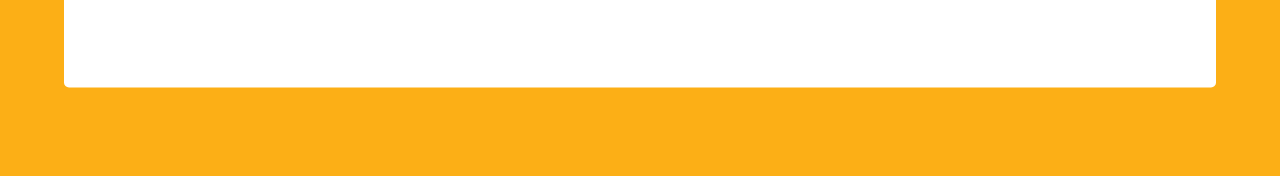
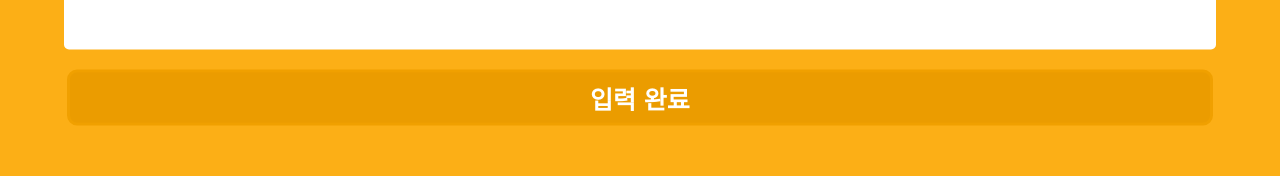
Before and after one commit to KB-HE-Service/KB-HE-Service-FE, a React (Vite) app: page /privacy in a window 1280 px wide. Shown: the part 551-727 px from the top of the page. Built offline with nearby package versions, Linux system fonts and the light colour scheme.

Commit message:
chore: apply button in privacy

```diff
--- a/src/app/AppStyles.tsx
+++ b/src/app/AppStyles.tsx
@@ -4,6 +4,10 @@ const Styles = css`
   * {
     font-family: "Gowun Dodum", sans-serif;
   }
+
+  body {
+    overflow-y: hidden;
+  }
 `;
 
 const AppStyles = () => <Global styles={Styles}></Global>;
--- /dev/null
+++ b/src/entities/Button.tsx
@@ -0,0 +1,29 @@
+import styled from "@emotion/styled";
+
+export const Button = ({
+  onClick,
+  children,
+}: {
+  onClick: () => void;
+  children: React.ReactNode;
+}) => <StyledButton onClick={onClick}>{children}</StyledButton>;
+
+const StyledButton = styled.div`
+  display: flex;
+  align-items: center;
+  justify-content: center;
+
+  width: 89%;
+  height: 50px;
+
+  color: white;
+  font-size: 25px;
+  border-radius: 10px;
+  font-weight: bold;
+
+  margin-top: 20px;
+
+  border: 3px solid #f0a000;
+
+  background-color: #eb9c00;
+`;
--- a/src/entities/FirstLoading.tsx
+++ b/src/entities/FirstLoading.tsx
@@ -2,7 +2,13 @@ import { useState, useEffect } from "react";
 import styled from "@emotion/styled";
 import { DotLoader } from "react-spinners";
 
-import { Background, MidContainer, Title, SubTitle } from "@/entities";
+import {
+  BottomLogo,
+  Background,
+  MidContainer,
+  Title,
+  SubTitle,
+} from "@/entities";
 
 export const FirstLoading = () => {
   const [show, setShow] = useState(false);
@@ -29,6 +35,7 @@ export const FirstLoading = () => {
             <div style={{ height: "20px" }}></div>
             <DotLoader color="white" size={80} speedMultiplier={0.8} />
           </MidContainer>
+          <BottomLogo />
         </Container>
       ) : null}
     </>
--- a/src/entities/index.ts
+++ b/src/entities/index.ts
@@ -11,3 +11,4 @@ export {
 export { NavigationBar } from "./NavigationBar";
 export { Background } from "./Background";
 export { BottomLogo, TopLogo } from "./Logo";
+export { Button } from "./Button";
--- a/src/pages/privacy/PrivacyPage.tsx
+++ b/src/pages/privacy/PrivacyPage.tsx
@@ -6,6 +6,7 @@ import {
   InputContainer,
   BottomLogo,
   FirstLoading,
+  Button,
 } from "@/entities";
 
 import { SelectInput } from "@/widget";
@@ -66,6 +67,7 @@ const PrivacyPage = () => (
           onChange={() => {}}
         ></SelectInput>
       </InputContainer>
+      <Button onClick={() => {}}> 입력 완료</Button>
     </MidContainer>
     <BottomLogo />
   </>
```
